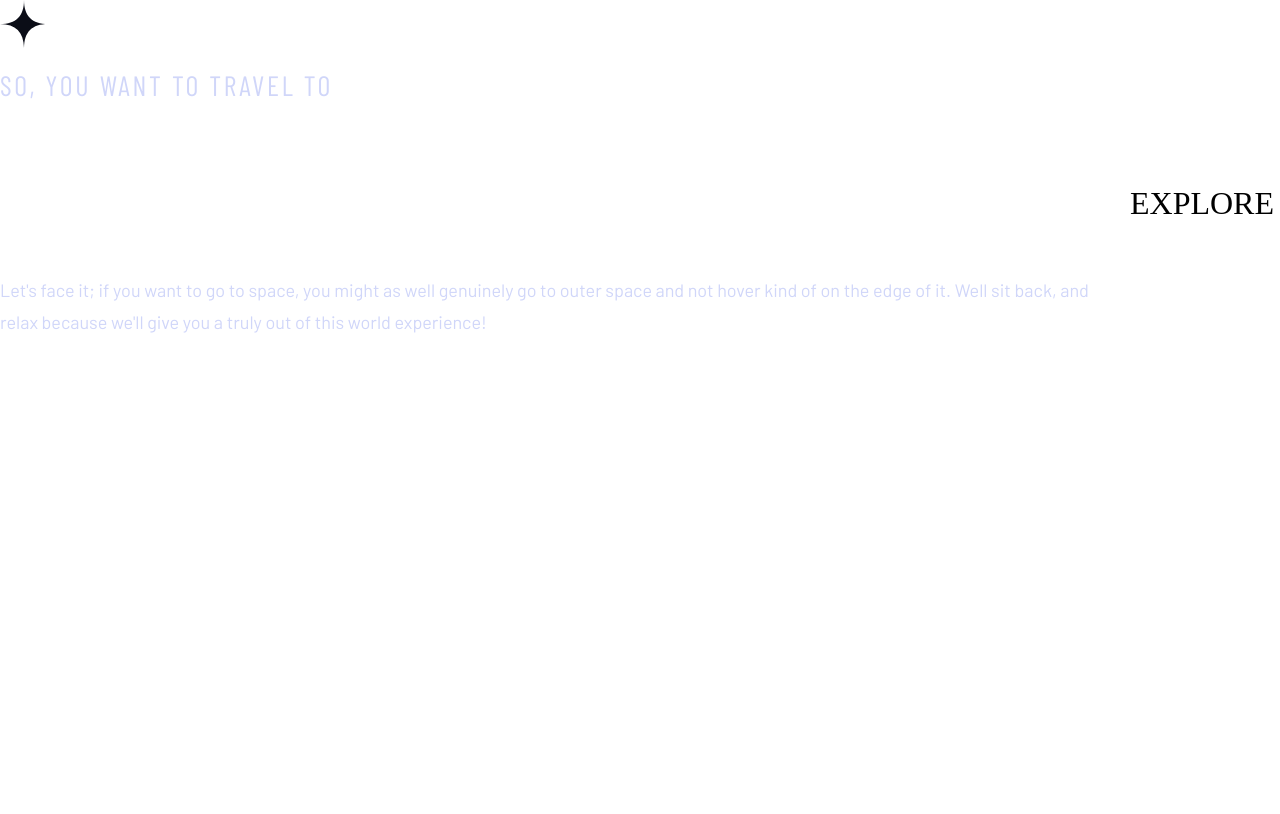
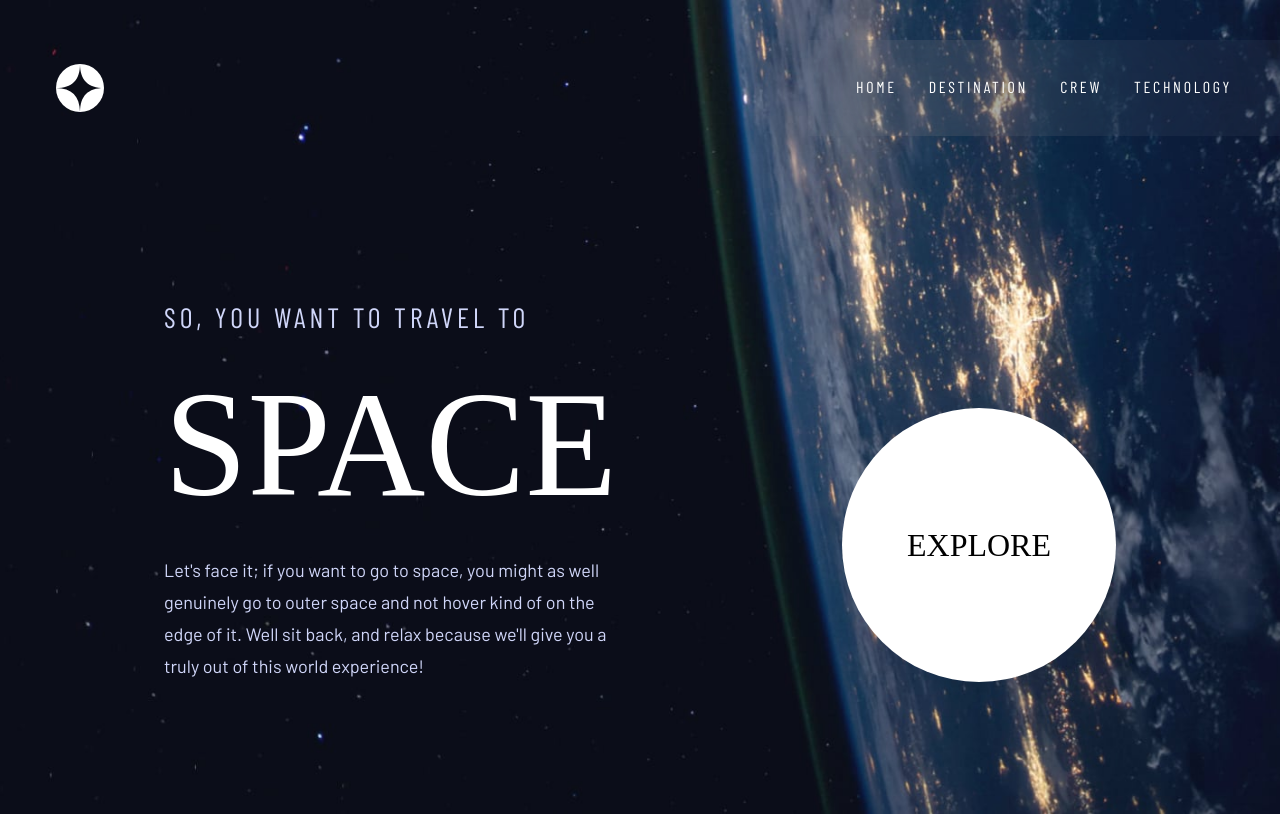
Before and after one commit to gcarter89/space-tourism-website, a React (Create React App) app: page / in a window 1280 px wide. Built offline with nearby package versions, Linux system fonts and the light colour scheme; a web font is replaced by a local one.

Commit message:
implemented structure for desktop version of the home page

```diff
--- a/src/App.scss
+++ b/src/App.scss
@@ -1,9 +1,19 @@
 @import url('https://fonts.googleapis.com/css2?family=Barlow&family=Barlow+Condensed&family=Bellefair&display=swap');
 
 .home {
+    /* Desktop sizing */
+    background-image: url('./Assets/home/background-home-desktop.jpg');
     background-position: bottom;
     background-size: cover;
     background-repeat: no-repeat;
+
+    h1 {
+        margin-top: 24px;
+    }
+
+    p {
+        margin-top: 24px;
+    }
 }
 
 h1 {
@@ -40,7 +50,7 @@ h4 {
 h5 {
     font-family: 'Barlow Condensed', sans-serif;
     font-size: 28px;
-    letter-spacing: 2.7px;
+    letter-spacing: 4px;
     font-weight: 400;
     line-height: 34px;
     color: rgba(208,214,249, 1);
--- a/src/Styles/Header.module.scss
+++ b/src/Styles/Header.module.scss
@@ -1,4 +1,5 @@
 .header {
+    padding-top: 40px;
     margin-bottom: 20px;
     width: 100%;
 }
--- a/src/Styles/Home.module.scss
+++ b/src/Styles/Home.module.scss
@@ -1,14 +1,20 @@
+.homeSection {
+    width: 448px;
+}
+
 .exploreCircle {
-    justify-self: center;
+    height: 274px;
+    width: 274px;
     cursor: pointer;
     display: flex;
     align-items: center;
     justify-content: center;
+    align-self: flex-end;
     border-radius: 50%;
     border: none;
     background-color: white;
     margin-left: auto;
-    margin-right: auto;
+
     h4 {
         color: rgba(0,0,0,1);
     }
@@ -16,6 +22,7 @@
 
 @media screen and (max-width: 768px) {
     .homeSection {
+        width: unset;
         text-align: center;
         max-width: 450px;
         margin-bottom: 156px;
@@ -24,6 +31,8 @@
     .exploreCircle {
         height: 242px;
         width: 242px;
+        align-self: unset;
+        margin-right: auto;
     }
 }
 
@@ -36,5 +45,6 @@
     .exploreCircle {
         height: 150px;
         width: 150px;
+        align-self: unset;
     }
 }
--- a/src/Styles/Main.module.scss
+++ b/src/Styles/Main.module.scss
@@ -1,10 +1,16 @@
 .main {
     display: flex;
+    margin-top: 164px;
+    margin-left: 164px;
+    margin-right: 164px;
+    padding-bottom: 132px;
 }
 
 @media screen and (max-width: 768px) {
     .main {
         margin-top: 106px;
+        margin-left: unset;
+        margin-right: unset;
         flex-direction: column;
         align-items: center;
         padding-bottom: 90px;
--- a/src/Styles/Nav.module.scss
+++ b/src/Styles/Nav.module.scss
@@ -1,5 +1,7 @@
 .nav {
     display: flex;
+    height: 96px;
+    margin-left: 56px;
     align-items: center;
     justify-content: space-between;
 }
@@ -41,7 +43,6 @@
 
 @media screen and (max-width: 768px) {
     .nav {
-        height: 96px;
         margin-left: 40px;
     }
 }
```
